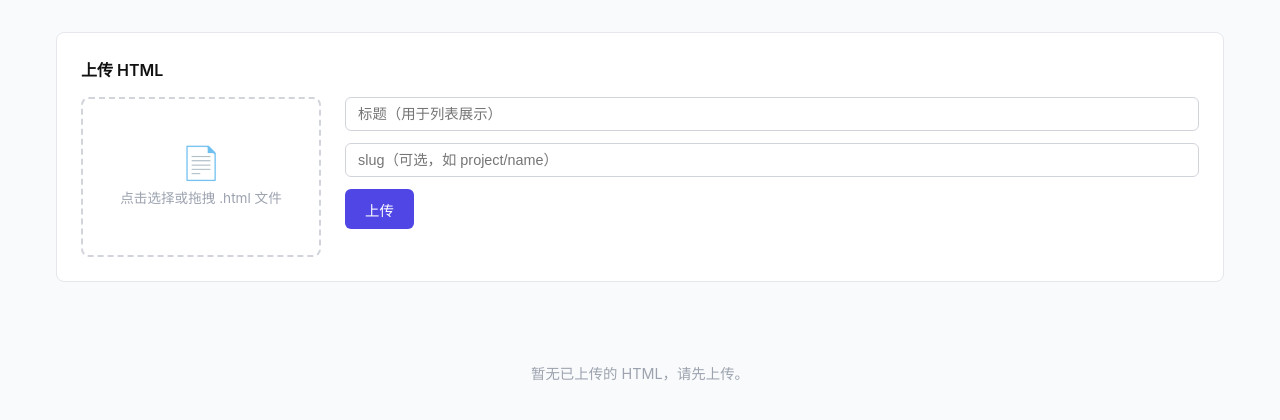
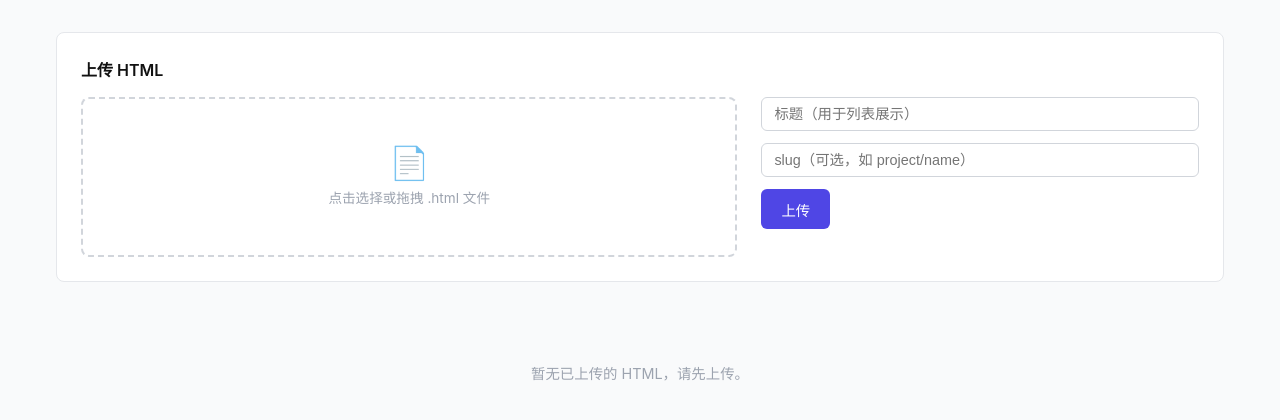
Before and after one commit to vongoley/microsite-container, a FastAPI app: template app/templates/admin.html in a window 1280 px wide. Shown: the part 50-470 px from the top of the page. Run offline with FastAPI, Linux system fonts and the light colour scheme; the template is opened without the code that fills it, so the values that code supplies are empty.

Commit message:
adjust upload layout ratio: drop zone 60%, form fields 40%

```diff
--- a/app/templates/admin.html
+++ b/app/templates/admin.html
@@ -38,8 +38,8 @@
     }
     .upload-card h2 { font-size: 1rem; font-weight: 600; margin-bottom: 1rem; }
     .upload-layout { display: flex; gap: 1.5rem; }
-    .upload-left { flex: 0 0 240px; }
-    .upload-right { flex: 1 1 0; display: flex; flex-direction: column; gap: .75rem; }
+    .upload-left { flex: 3; }
+    .upload-right { flex: 2; display: flex; flex-direction: column; gap: .75rem; }
     .drop-zone {
       border: 2px dashed #d1d5db;
       border-radius: 8px;
```
